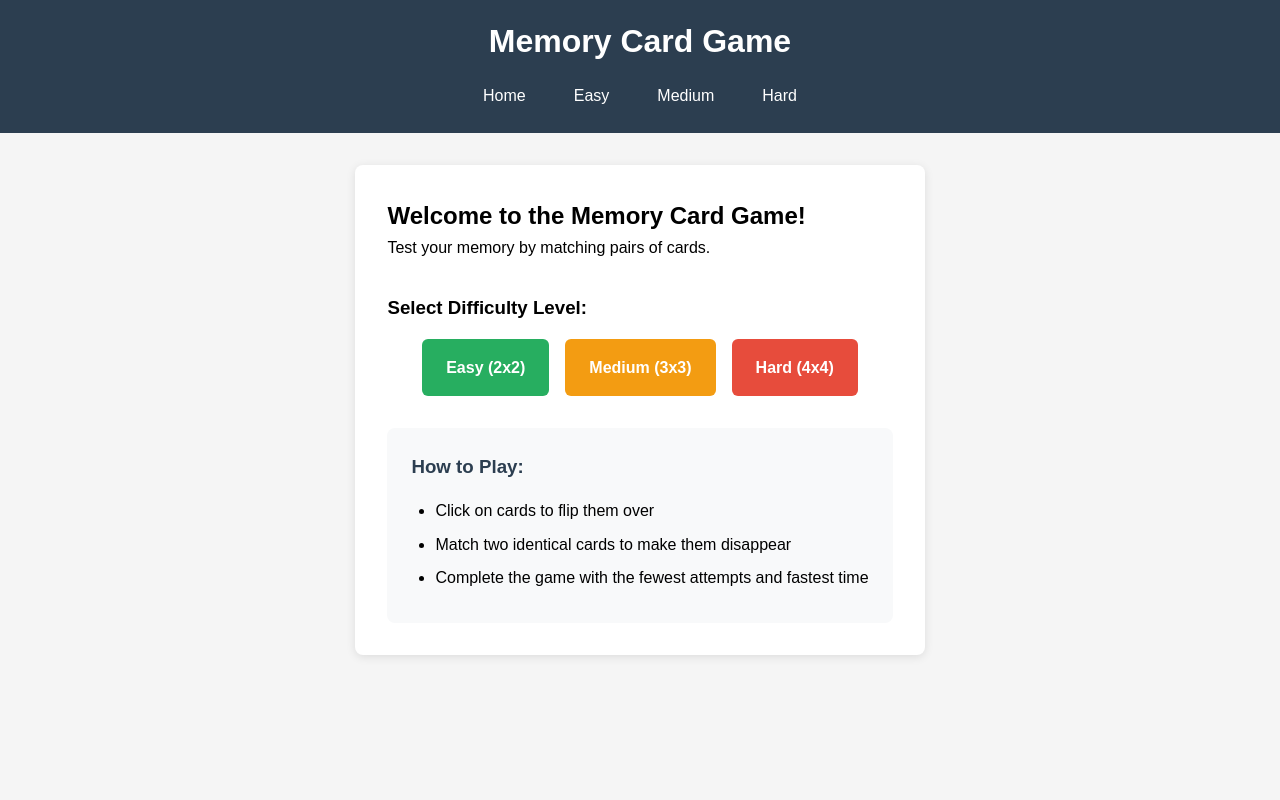
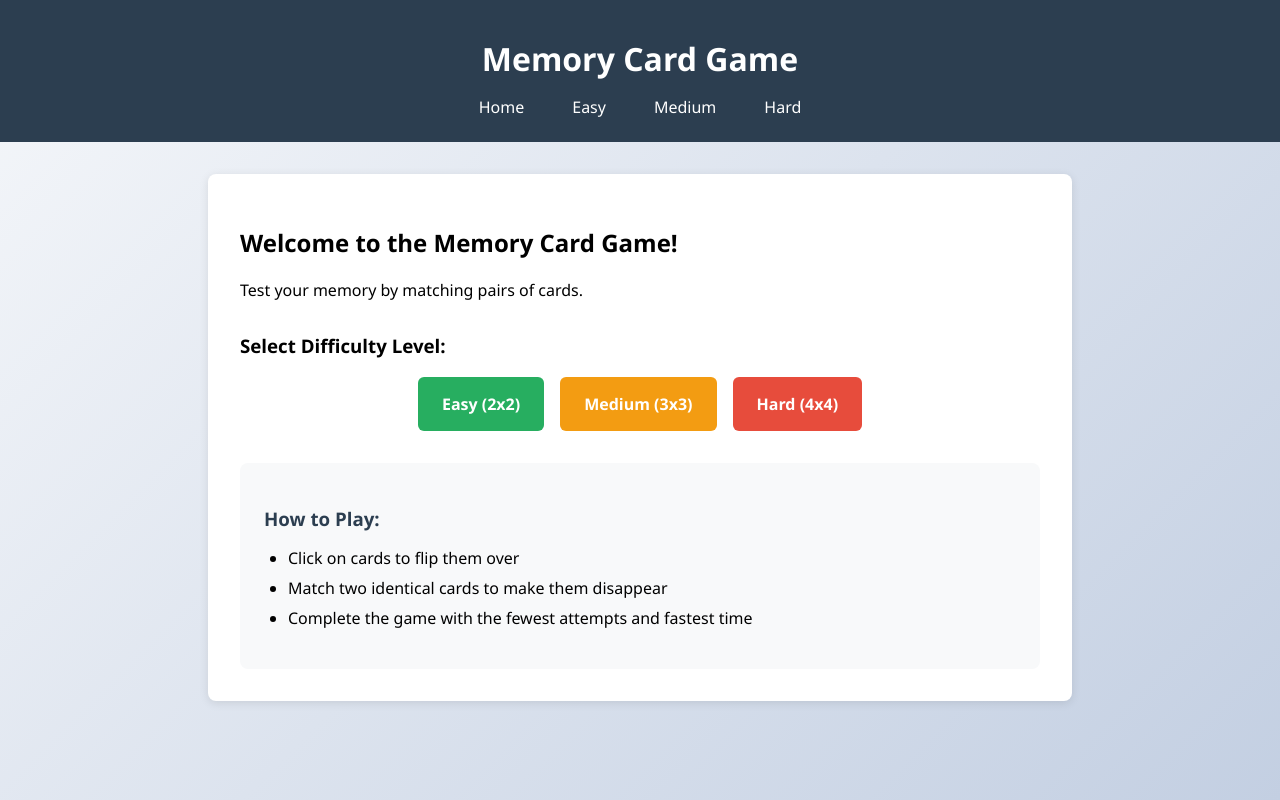
Before and after one commit to preetvardhan10/simple_memory_game, a React (Vite) app: page / in a window 1280 px wide. Built offline with nearby package versions, Linux system fonts and the light colour scheme.

Commit message:
improved base design

```diff
--- a/src/styles/App.css
+++ b/src/styles/App.css
@@ -1,22 +1,17 @@
-/* Base Styles */
-* {
-    box-sizing: border-box;
+body {
+  font-family: 'Segoe UI', Tahoma, Geneva, Verdana, sans-serif;
   margin: 0;
   padding: 0;
+  background: linear-gradient(135deg, #f5f7fa 0%, #c3cfe2 100%);
+  min-height: 100vh;
 }
 
-  body {
-    font-family: 'Arial', sans-serif;
-    line-height: 1.6;
-    background-color: #f5f5f5;
-  }
-
-  .app {
+.App {
+  text-align: center;
   min-height: 100vh;
   display: flex;
   flex-direction: column;
 }
-
   /* Header Styles */
   .header {
     background-color: #2c3e50;
```
Lines whose indentation alone changed are shown as unchanged.
